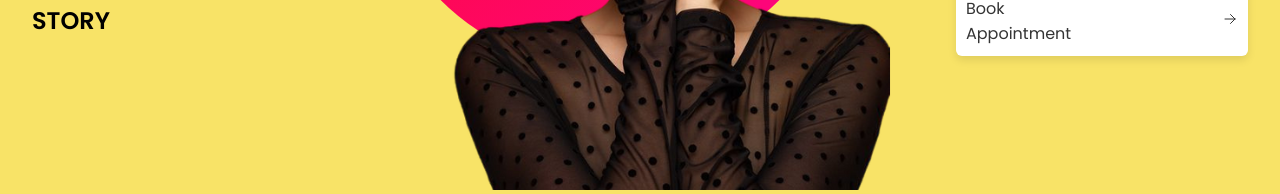
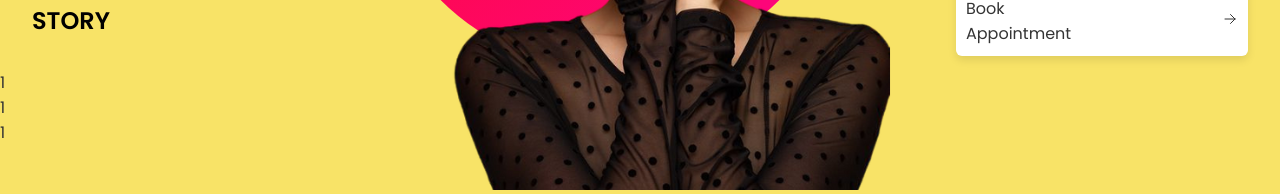
Before and after one commit to imvelvet22/Web-Development-Online-Appointment, a React (Create React App) app in the folder appointmentsettler/: page / in a window 1280 px wide. Shown: the part 690-884 px from the top of the page. Built offline with nearby package versions, Linux system fonts and the light colour scheme.

Commit message:
Sixth Commit
Home Page

```diff
--- a/appointmentsettler/src/App.js
+++ b/appointmentsettler/src/App.js
@@ -1,12 +1,16 @@
 import "./App.css";
 import Header from "./components/header/Header";
 import Hero from "./components/Hero/Hero";
+import Slider from "./components/Slider/Slider";
+
+
 
 function App() {
   return (
     <div className ="App">
       <Header/>
       <Hero/>
+      <Slider/>
     </div>
   );
 }
--- a/appointmentsettler/src/components/Hero/Hero.jsx
+++ b/appointmentsettler/src/components/Hero/Hero.jsx
@@ -1,8 +1,6 @@
 import React from 'react';
 import css from './Hero.module.css';
 import HeroImg from '../../assets/HeroImg.png';
-import { FaHeartCirclePlus } from 'react-icons/fa6';
-import { IoIosArrowDropright } from 'react-icons/io';
 import { IoHeartHalf } from 'react-icons/io5';
 import { HiOutlineArrowSmallRight } from 'react-icons/hi2';
 
--- a/appointmentsettler/src/components/Slider/Slider.jsx
+++ b/appointmentsettler/src/components/Slider/Slider.jsx
@@ -1,9 +1,17 @@
-import React from 'react'
+import React from 'react';
+import {Swiper, SwiperSlide} from 'swiper/react';
+
 
 const Slider = () => {
   return (
-    <div>Slider</div>
-  )
-}
+    <div className="s-container">
+        <Swiper>
+            <SwiperSlide>1</SwiperSlide>
+            <SwiperSlide>1</SwiperSlide>
+            <SwiperSlide>1</SwiperSlide>
+        </Swiper>
+    </div>
+  );
+};
 
-export default Slider
+export default Slider;
--- a/appointmentsettler/src/index.js
+++ b/appointmentsettler/src/index.js
@@ -3,6 +3,7 @@ import ReactDOM from 'react-dom/client';
 import './index.css';
 import App from './App';
 import reportWebVitals from './reportWebVitals';
+
 
 const root = ReactDOM.createRoot(document.getElementById('root'));
 root.render(
--- a/package.json
+++ b/package.json
@@ -2,6 +2,7 @@
   "dependencies": {
     "icons": "^1.0.0",
     "react": "^18.2.0",
-    "react-icons": "^5.0.1"
+    "react-icons": "^5.0.1",
+    "swiper": "^11.0.5"
   }
 }
```
Also changed, not shown: appointmentsettler/src/components/Hero/Hero.module.css (line endings or trailing spaces), appointmentsettler/src/components/Slider/Slider.module.css (added), 1 other file (tests, documents, lock files or other folders).
